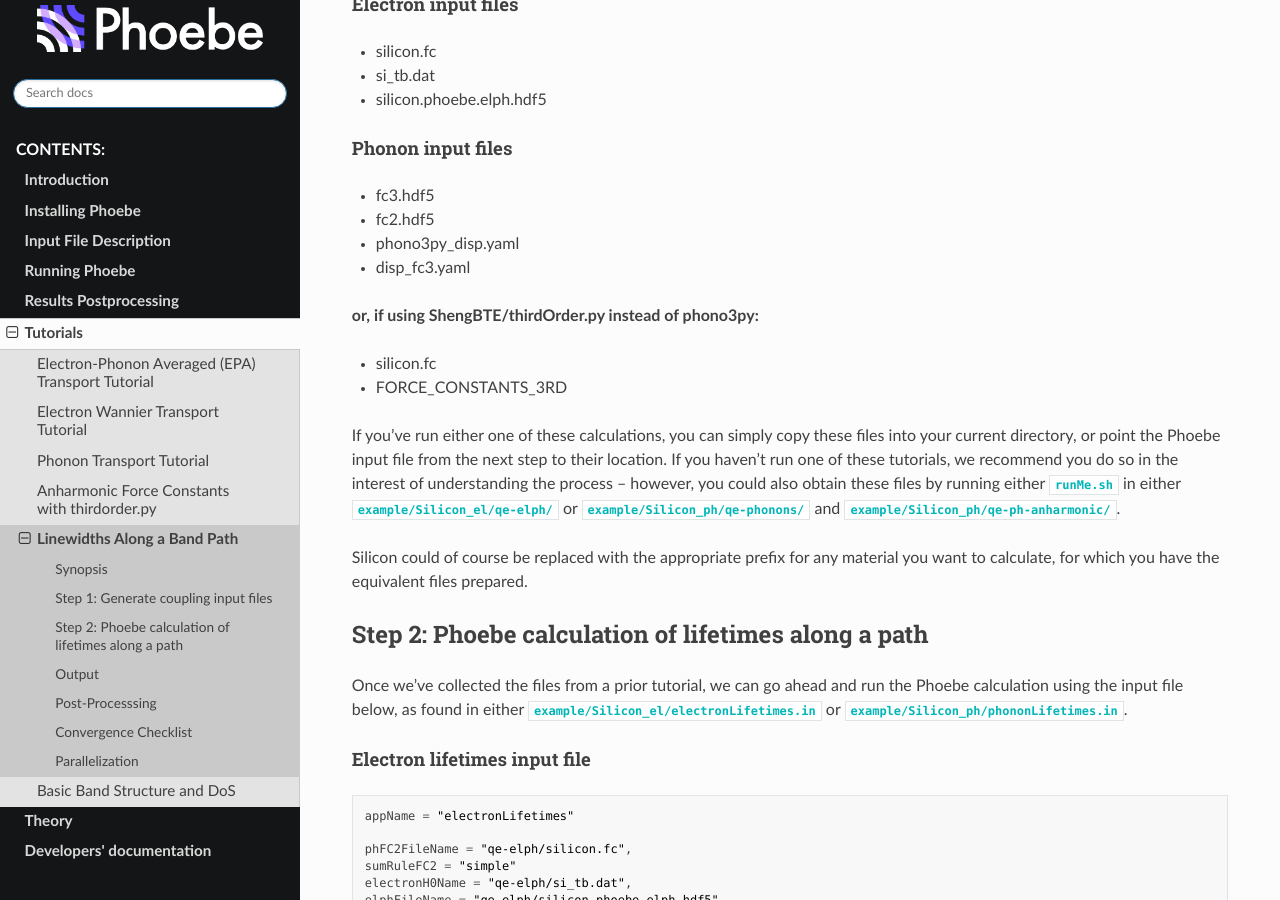
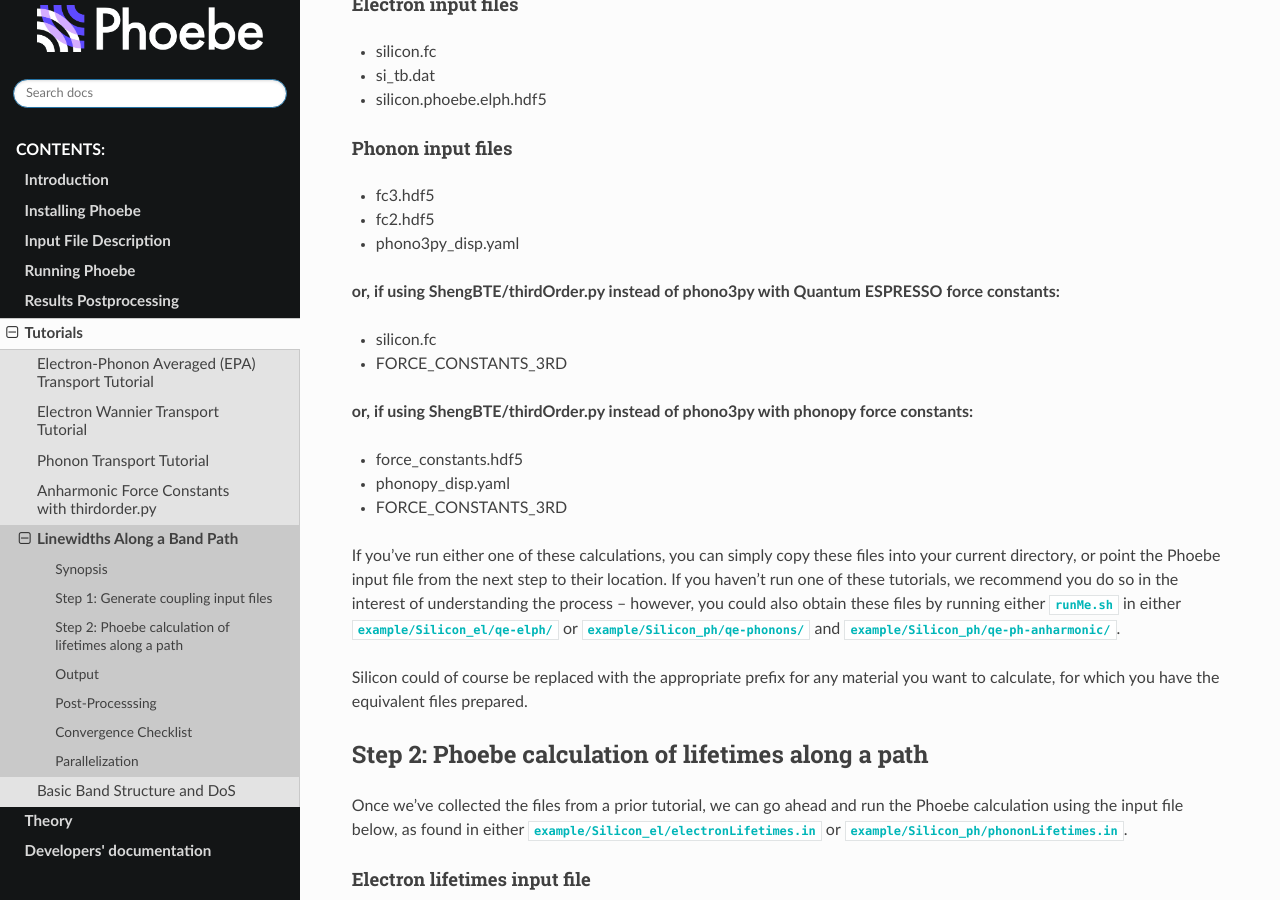
Before and after one commit to mir-group/phoebe, a Sphinx documentation site: the page built from doc/sphinx/source/tutorials/lifetimes.rst, in a window 1280 px wide and 900 px high, scrolled down 544 px. Built offline with Sphinx 7.4.7 and the Read the Docs theme 2.0.0, drawn with Linux system fonts in a browser that asks for light colours; formulas are drawn with MathJax 3.

Commit message:
Correcting the tutorial on lifetimes after removal of the dispFCFileName

```diff
--- a/doc/sphinx/source/tutorials/lifetimes.rst
+++ b/doc/sphinx/source/tutorials/lifetimes.rst
@@ -33,11 +33,16 @@ Before performing this calculation, you should either run steps 1-7 of the :ref:
 * fc3.hdf5
 * fc2.hdf5
 * phono3py_disp.yaml
-* disp_fc3.yaml
 
-**or, if using ShengBTE/thirdOrder.py instead of phono3py:**
+**or, if using ShengBTE/thirdOrder.py instead of phono3py with Quantum ESPRESSO force constants:**
 
 * silicon.fc
+* FORCE_CONSTANTS_3RD
+
+**or, if using ShengBTE/thirdOrder.py instead of phono3py with phonopy force constants:**
+
+* force_constants.hdf5
+* phonopy_disp.yaml
 * FORCE_CONSTANTS_3RD
 
 If you've run either one of these calculations, you can simply copy these files into your current directory, or point the Phoebe input file from the next step to their location. If you haven't run one of these tutorials, we recommend you do so in the interest of understanding the process -- however, you could also obtain these files by running either ``runMe.sh`` in either ``example/Silicon_el/qe-elph/`` or ``example/Silicon_ph/qe-phonons/`` and ``example/Silicon_ph/qe-ph-anharmonic/``.
```
